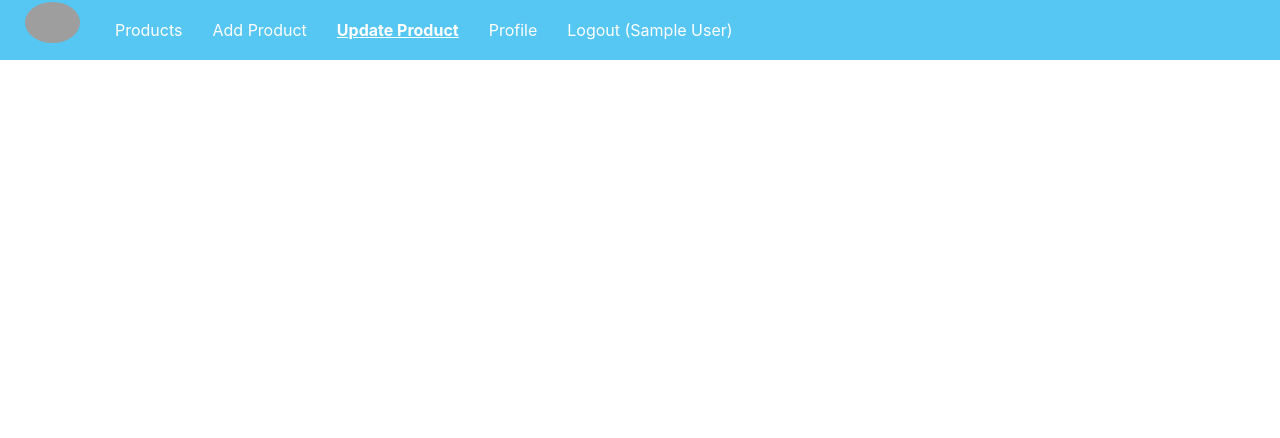
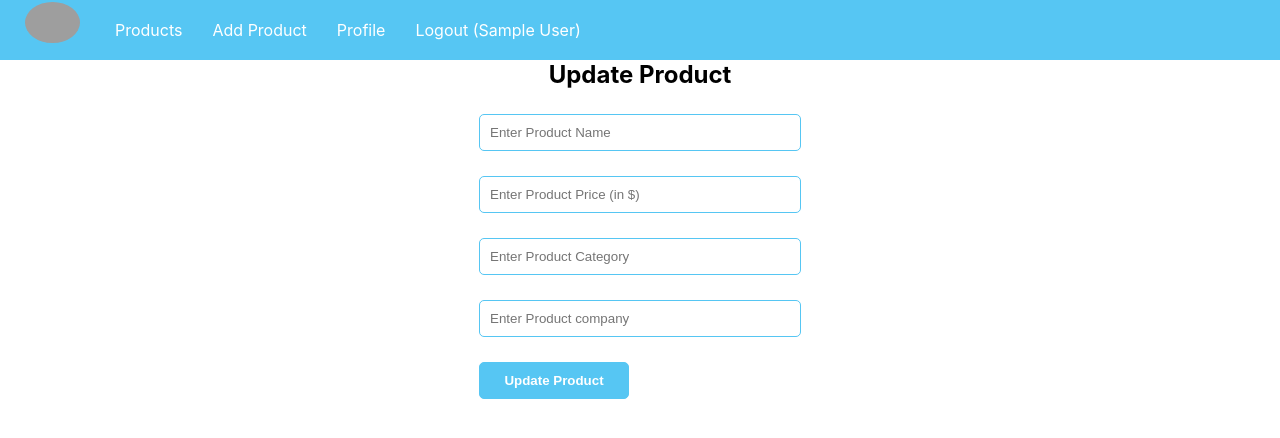
Before and after one commit to MohdAnas07/E-Comm-DashBoard-Frontent, a React (Create React App) app: page /update/1 in a window 1280 px wide. Shown: the top 438 px of the page. Built offline with nearby package versions, Linux system fonts and the light colour scheme; no server answers; sample sign-in values are in the browser's storage; grey boxes are pictures that could not be loaded.

Commit message:
update component complete

```diff
--- a/src/App.css
+++ b/src/App.css
@@ -101,6 +101,21 @@ a{
   /* font-weight: bold; */
 }
 
+.delete-button{
+  background: red;
+  border: none;
+  border-radius: 3px;
+  cursor: pointer;
+  margin-right: 2px;
+}
+
+.update-button{
+  background: green;
+  border: none;
+  border-radius: 3px;
+  cursor: pointer;
+}
+
 .product-list ul{
   margin: 0;
 }
--- a/src/App.js
+++ b/src/App.js
@@ -21,7 +21,7 @@ function App() {
           <Route element={<PrivateRoute />}>
             <Route path='/' element={<Products />} />
             <Route path='/add' element={<AddProd />} />
-            <Route path='/update' element={<UpdateProd />} />
+            <Route path='/update/:id' element={<UpdateProd />} />
             <Route path='/profile' element={<Profile />} />
             <Route path='/logout' element={<h1>You are Logout.</h1>} />
           </Route>
--- a/src/components/AddProd.jsx
+++ b/src/components/AddProd.jsx
@@ -43,7 +43,6 @@ export default function AddProd() {
             setTimeout(() => {
                 setAdd(false)
             }, 1200);
-            // setName(""); setCategory(""); setCompany(""); setPrice("");
 
         } else {
 
--- a/src/components/Nav.jsx
+++ b/src/components/Nav.jsx
@@ -19,13 +19,11 @@ const Nav = () => {
 
     return (
         <div className='nav'>
-            <img src={dashboard} alt="logo" className='logo' />
+            <NavLink to='/'><img src={dashboard} alt="logo" className='logo' /></NavLink>
             {auth ? <ul className='nav-ul'>
                 <li><NavLink to='/' className={({ isActive }) => (isActive ? 'active' : '')} >Products</NavLink> </li>
 
                 <li><NavLink to='/add' className={({ isActive }) => (isActive ? 'active' : '')}>Add Product</NavLink> </li>
-
-                <li><NavLink to='/update' className={({ isActive }) => (isActive ? 'active' : '')}>Update Product</NavLink> </li>
 
                 <li><NavLink to='/profile' className={({ isActive }) => (isActive ? 'active' : '')}>Profile</NavLink> </li>
                 <li><NavLink onClick={logoutHandler} to='/login' className={({ isActive }) => (isActive ? 'active' : '')}>Logout ({JSON.parse(auth).name})</NavLink> </li>
@@ -37,9 +35,10 @@ const Nav = () => {
                 </ul>
             }
 
-
         </div>
     )
 }
 
 export default Nav;
+
+// <li><NavLink to='/update' className={({ isActive }) => (isActive ? 'active' : '')}>Update Product</NavLink> </li>
--- a/src/components/Products.jsx
+++ b/src/components/Products.jsx
@@ -1,4 +1,5 @@
 import React, { useEffect, useState } from 'react'
+import { Link } from 'react-router-dom'
 import '../App.css'
 import { ToastContainer, toast } from 'react-toastify';
 import 'react-toastify/dist/ReactToastify.css';
@@ -53,7 +54,10 @@ export default function Products() {
                             <li>{product.name} </li>
                             <li>${product.price} </li>
                             <li>{product.category} </li>
-                            <li><button onClick={() => deleteProduct(product._id)}>Delete</button></li>
+                            <li>
+                                <button className='delete-button' title='Delete product' onClick={() => deleteProduct(product._id)}>Delete</button>
+                                <Link to={`/update/${product._id}`} ><button className='update-button' >Update</button></Link>
+                            </li>
                         </ul>
                     )
                 }
--- a/src/components/UpdateProd.jsx
+++ b/src/components/UpdateProd.jsx
@@ -1,9 +1,73 @@
-import React from 'react'
+import React, { useEffect, useState } from 'react'
+import { useParams, useNavigate } from 'react-router-dom'
+import '../App.css'
+import { ToastContainer, toast } from 'react-toastify';
+import 'react-toastify/dist/ReactToastify.css';
+
 
 export default function UpdateProd() {
+
+    const [name, setName] = useState("");
+    const [price, setPrice] = useState("");
+    const [category, setCategory] = useState("");
+    const [company, setCompany] = useState("");
+
+    const params = useParams();
+    const navigate = useNavigate()
+
+    const notify = () => toast.success('Product Updated !', {
+        hideProgressBar: true,
+        autoClose: 1000,
+    });
+
+    useEffect(() => {
+        getProductData();
+    }, [])
+
+    const getProductData = async () => {
+        let result = await fetch(`http://localhost:5000/product/${params.id}`)
+        result = await result.json();
+        if (result) {
+            setName(result.name); setPrice(result.price);
+            setCategory(result.category); setCompany(result.company)
+        }
+    }
+
+    const updateHandler = async () => {
+
+        let result = await fetch(`http://localhost:5000/product/${params.id}`, {
+            method: "PUT",
+            body: JSON.stringify({ name, price, category, company }),
+            headers: { 'Content-Type': 'application/json' }
+        })
+
+        result = await result.json()
+
+        console.log(result)
+
+        if (result) {
+            navigate('/')
+        }
+
+    }
+
+
     return (
-        <div>
-            <h1>Update Component</h1>
+        <div className='add-prod center'>
+            <h2 className='main-heading' >Update Product</h2>
+            <form action="">
+                <input className='input-box' type="text" placeholder='Enter Product Name' value={name} onChange={(e) => setName(e.target.value)} required />
+
+                <input className='input-box' type="number" placeholder='Enter Product Price (in $)' value={price} onChange={(e) => setPrice(e.target.value)} required />
+
+                <input className='input-box' type="text" placeholder='Enter Product Category' value={category} onChange={(e) => setCategory(e.target.value)} required />
+
+                <input className='input-box' type="text" placeholder='Enter Product company' value={company} onChange={(e) => setCompany(e.target.value)} required />
+
+                <button onClick={updateHandler} className='app-button' type='button'>Update Product</button>
+            </form>
+
+            <ToastContainer />
         </div>
     )
 }
```
